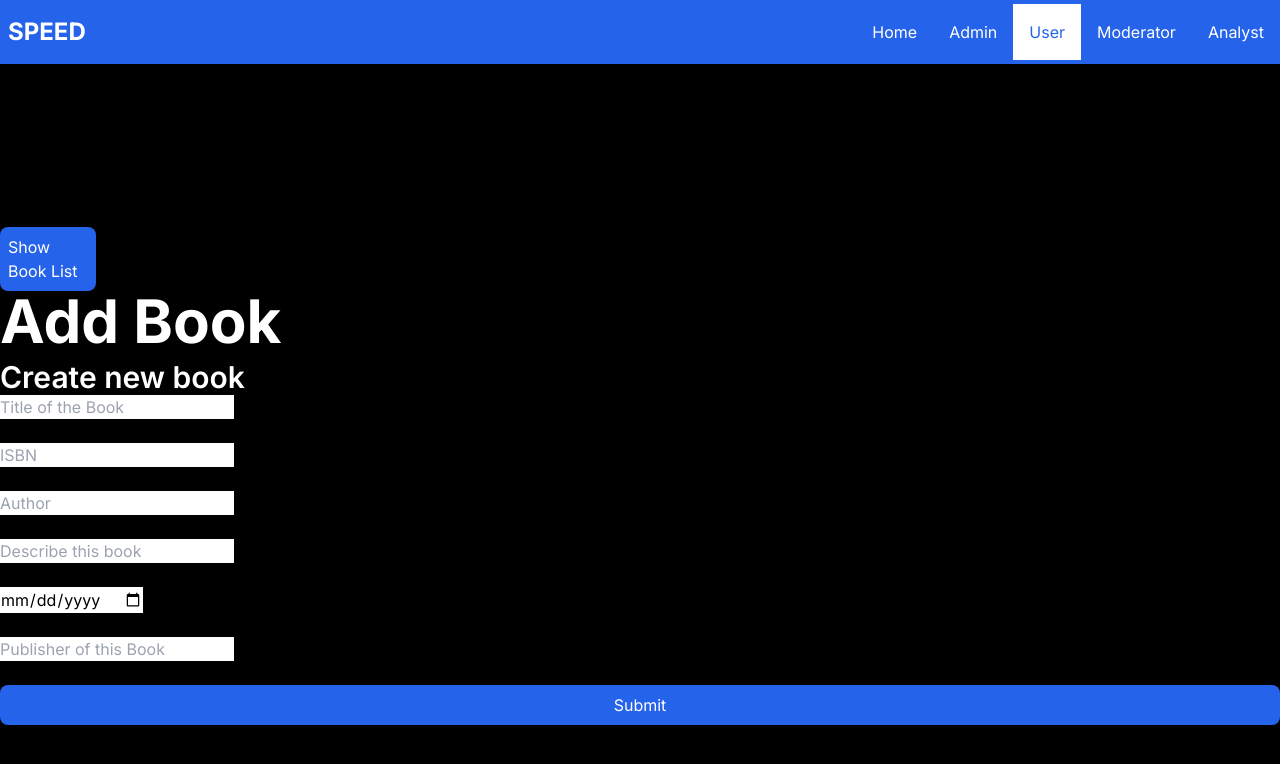
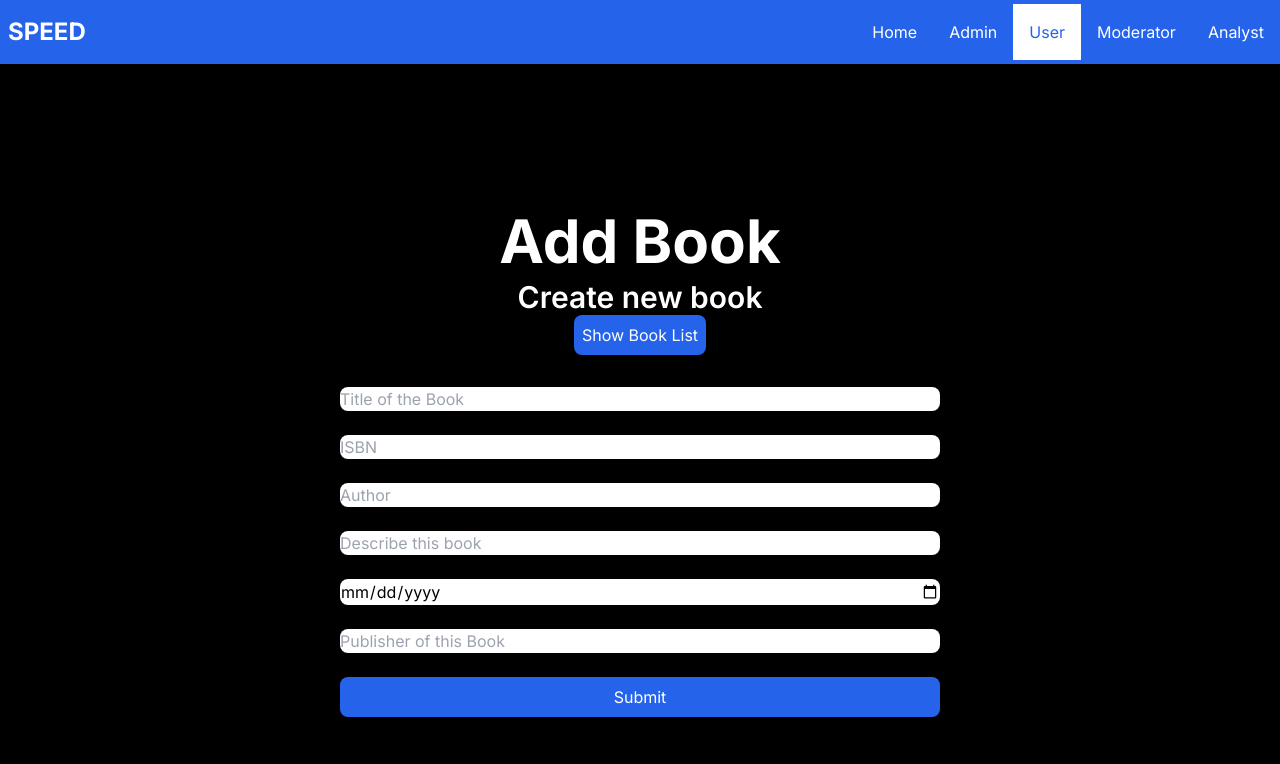
Before and after one commit to mareey4/speed, a Next.js app in the folder frontend/: page /user in a window 1280 px wide. Shown: the top 764 px of the page. Built offline with nearby package versions, Linux system fonts and the light colour scheme.

Commit message:
cosmetic: centre and aligned + inputs have a radius

```diff
--- a/frontend/src/components/CreateBookComponent.tsx
+++ b/frontend/src/components/CreateBookComponent.tsx
@@ -37,23 +37,28 @@ const CreateBookComponent = () => {
     }
   };
 
-  const buttonClass = "bg-blue-600 text-white p-2 w-24 h-15 flex items-center justify-center rounded-lg hover:bg-blue-700 transition";
+  const buttonClass = "bg-blue-600 text-white p-2 w-full flex items-center justify-center rounded-lg hover:bg-blue-700 transition";
 
   return (
-    <div className="CreateBook" style={{ backgroundColor: 'black', minHeight: '100vh', color: 'white', display: 'flex', justifyContent: 'center', alignItems: 'center' }}>
-      <div className="container">
-        <div className="row">
-          <div className="col-md-8 m-auto">
-            <br/>
-            <Link href="/" className={buttonClass}>
+    <div
+      className="CreateBook"
+      style={{
+        backgroundColor: 'black',
+        minHeight: '100vh',
+        display: 'flex',
+        justifyContent: 'center',
+        alignItems: 'center'
+      }}
+    >
+      <div style={{ width: '100%', maxWidth: '600px' }}>
+        <div className="text-center mb-8">
+          <h1 className="text-6xl font-bold">Add Book</h1>
+          <p className="text-3xl font-semibold mt-2">Create new book</p>
+          <Link href="/" className={buttonClass} style={{ width: 'fit-content', margin: '0 auto', marginBottom: '20px' }}>
             Show Book List
           </Link>
         </div>
-          <div className="col-md-10 m-auto">
-            <h1 className="text-6xl font-bold">Add Book</h1>
-            <p className="text-3xl font-semibold mt-2">Create new book</p>
 
-            {/* Toastify container to render toasts */}
         <ToastContainer />
 
         <form noValidate onSubmit={onSubmit}>
@@ -65,7 +70,7 @@ const CreateBookComponent = () => {
               className="form-control"
               value={book.title}
               onChange={onChange}
-                  style={{ color: 'black', backgroundColor: 'white', borderColor: 'white' }}
+              style={{ color: 'black', backgroundColor: 'white', borderColor: 'white', width: '100%', borderRadius: '8px' }}
             />
           </div>
           <br />
@@ -77,7 +82,7 @@ const CreateBookComponent = () => {
               className="form-control"
               value={book.isbn}
               onChange={onChange}
-                  style={{ color: 'black', backgroundColor: 'white', borderColor: 'white' }}
+              style={{ color: 'black', backgroundColor: 'white', borderColor: 'white', width: '100%', borderRadius: '8px' }}
             />
           </div>
           <br />
@@ -89,7 +94,7 @@ const CreateBookComponent = () => {
               className="form-control"
               value={book.author}
               onChange={onChange}
-                  style={{ color: 'black', backgroundColor: 'white', borderColor: 'white' }}
+              style={{ color: 'black', backgroundColor: 'white', borderColor: 'white', width: '100%', borderRadius: '8px' }}
             />
           </div>
           <br />
@@ -101,7 +106,7 @@ const CreateBookComponent = () => {
               className="form-control"
               value={book.description}
               onChange={onChange}
-                  style={{ color: 'black', backgroundColor: 'white', borderColor: 'white' }}
+              style={{ color: 'black', backgroundColor: 'white', borderColor: 'white', width: '100%', borderRadius: '8px' }}
             />
           </div>
           <br />
@@ -112,7 +117,7 @@ const CreateBookComponent = () => {
               className="form-control"
               value={book.published_date?.toString()}
               onChange={onChange}
-                  style={{ color: 'black', backgroundColor: 'white', borderColor: 'white' }}
+              style={{ color: 'black', backgroundColor: 'white', borderColor: 'white', width: '100%', borderRadius: '8px' }}
             />
           </div>
           <br />
@@ -124,21 +129,20 @@ const CreateBookComponent = () => {
               className="form-control"
               value={book.publisher}
               onChange={onChange}
-                  style={{ color: 'black', backgroundColor: 'white', borderColor: 'white' }}
+              style={{ color: 'black', backgroundColor: 'white', borderColor: 'white', width: '100%', borderRadius: '8px' }}
             />
           </div>
           <br />
           <button
             type="submit"
-                className={buttonClass + " w-full"}
+            className={buttonClass}
+            style={{ width: '100%' }}
           >
             Submit
           </button>
         </form>
       </div>
     </div>
-      </div>
-    </div>
   );
 };
 
```
Lines whose indentation alone changed are shown as unchanged.
